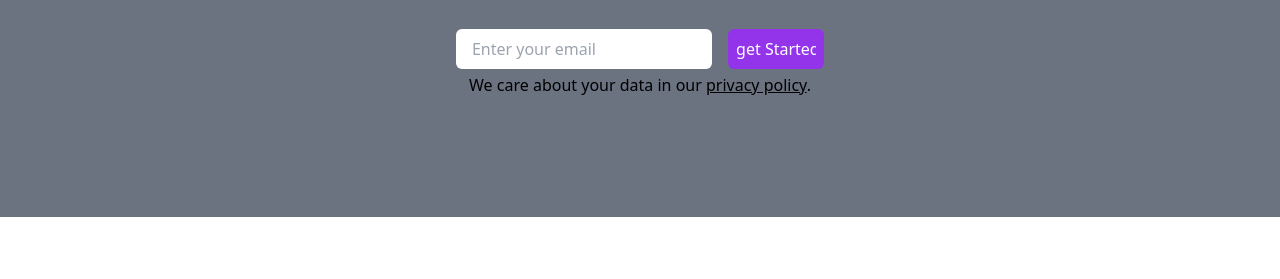
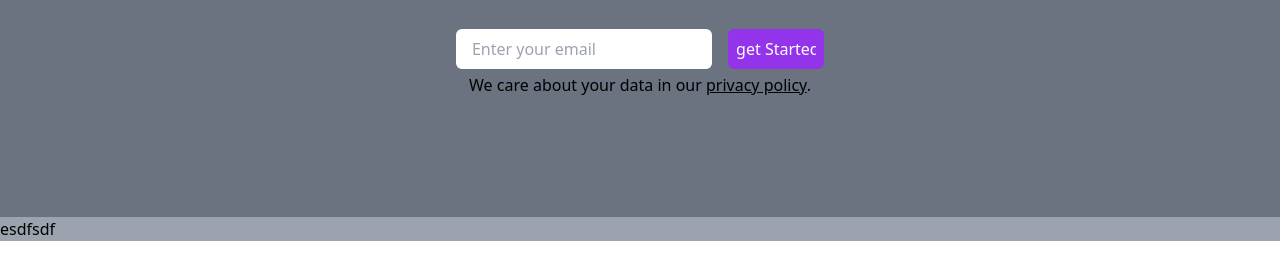
Before and after one commit to hussainHakimi/nav-res-tailwind, a website: page index.html in a window 1280 px wide. Shown: the part 275-554 px from the top of the page. Drawn offline with nearby package versions, Linux system fonts and the light colour scheme; files that its build step writes are made by us from their sources.

Commit message:
start working on images-section.

```diff
--- a/index.html
+++ b/index.html
@@ -76,10 +76,10 @@
       </form>
       <p class="my-1">We care about your data in our <a href="#" class="underline">privacy policy</a>.</p>
     </div>
-    <!-- <div id="images-section" class="w-full bg-gray-400">
+    <div id="images-section" class="w-full bg-gray-400">
       esdfsdf
     </div>
-     -->
+
 
 
     <script
```
